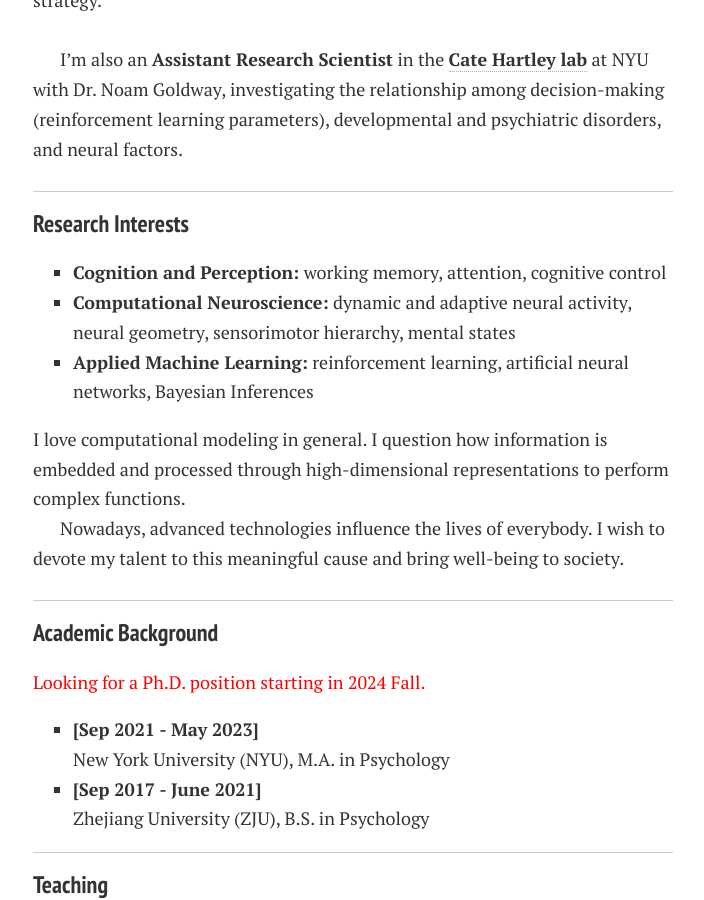
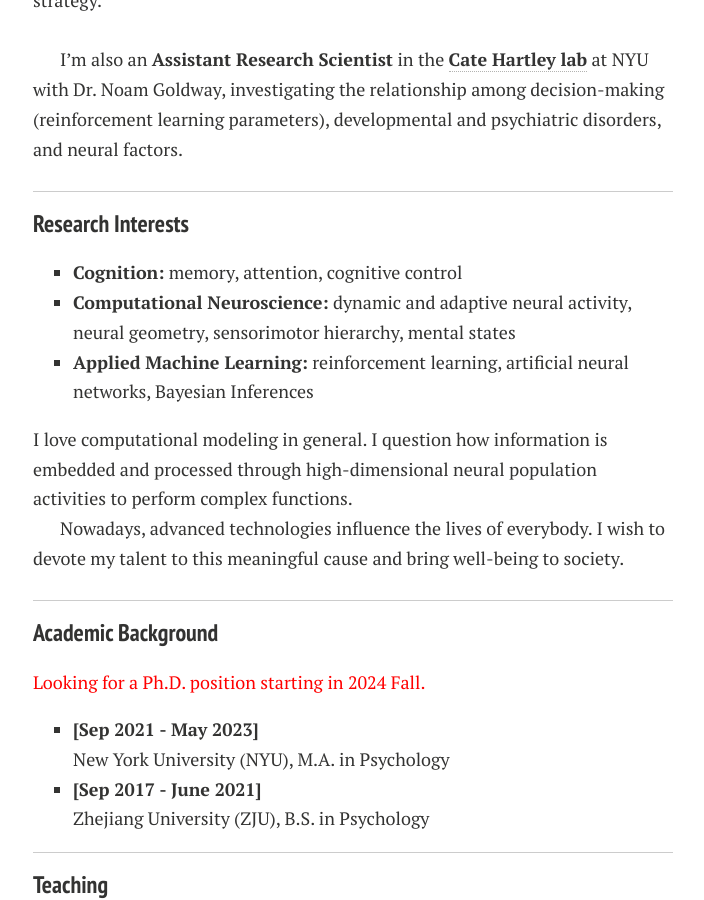
Before and after one commit to Qingqing-Yang-177/Qingqing-Yang-177.github.io, a Jekyll site: the page built from index.md, in a window 1280 px wide and 900 px high, scrolled down 376 px. Shown: the whole window, without its empty margins (287-991 px from the left). Built offline with Jekyll 4.4.1, drawn with Linux system fonts in a browser that asks for light colours; nearby versions of some CDN libraries; comment, search, counter and statistics services are not loaded; a style sheet for code colours, icons or effects is not loaded; our own code applies the rules of GitHub Pages for plain Markdown files.

Commit message:
Update index.md

```diff
--- a/index.md
+++ b/index.md
@@ -17,11 +17,11 @@ Hi, I am Qingqing Yang, and I just graduated with an M.A. in Psychology from New
 ---
 ### Research Interests
 
-- **Cognition and Perception:** working memory, attention, cognitive control
+- **Cognition:** memory, attention, cognitive control
 - **Computational Neuroscience:** dynamic and adaptive neural activity, neural geometry, sensorimotor hierarchy, mental states
 - **Applied Machine Learning:** reinforcement learning, artificial neural networks, Bayesian Inferences
 
-I love computational modeling in general. I question how information is embedded and processed through high-dimensional representations to perform complex functions.
+I love computational modeling in general. I question how information is embedded and processed through high-dimensional neural population activities to perform complex functions.
 
 Nowadays, advanced technologies influence the lives of everybody. I wish to devote my talent to this meaningful cause and bring well-being to society.
 
```
